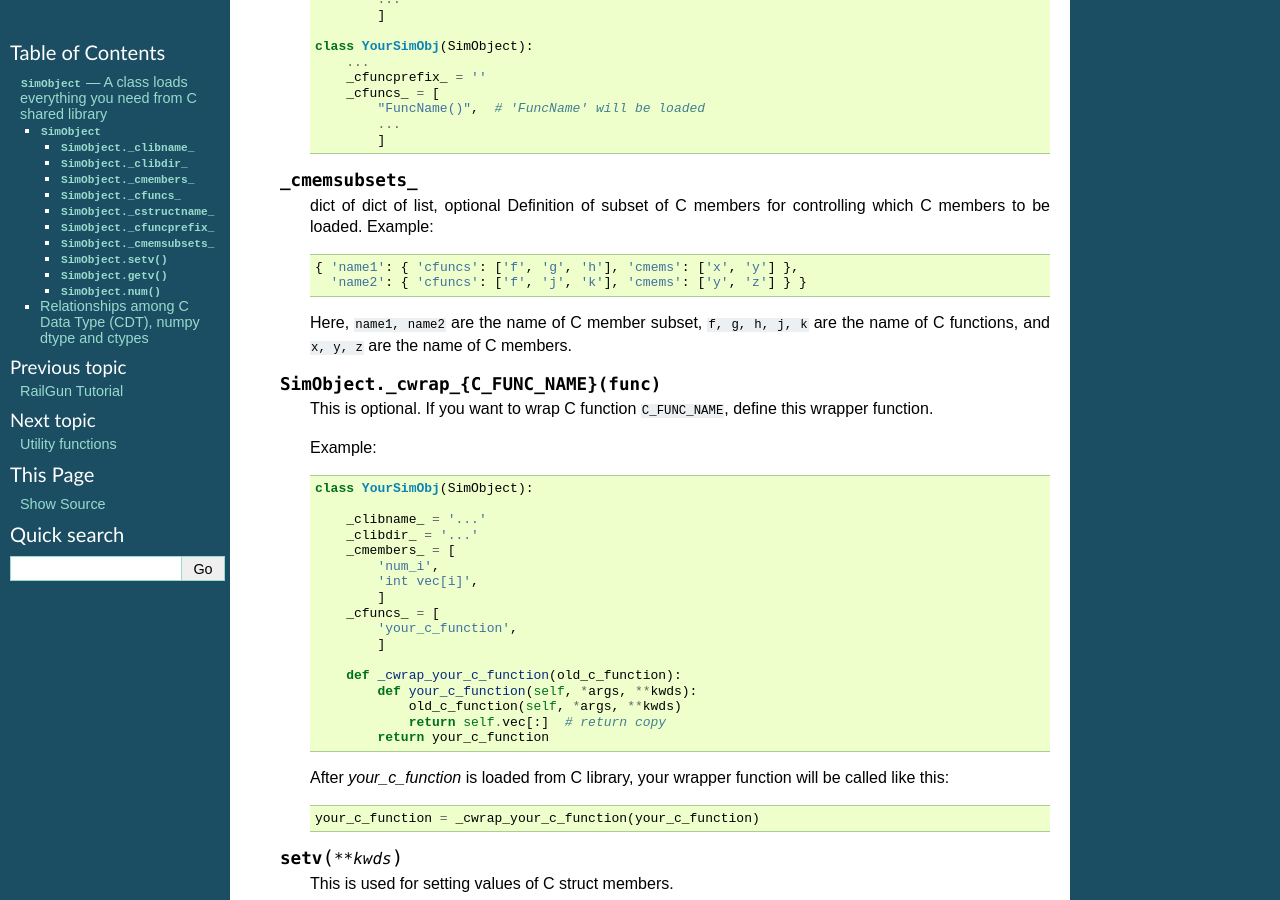
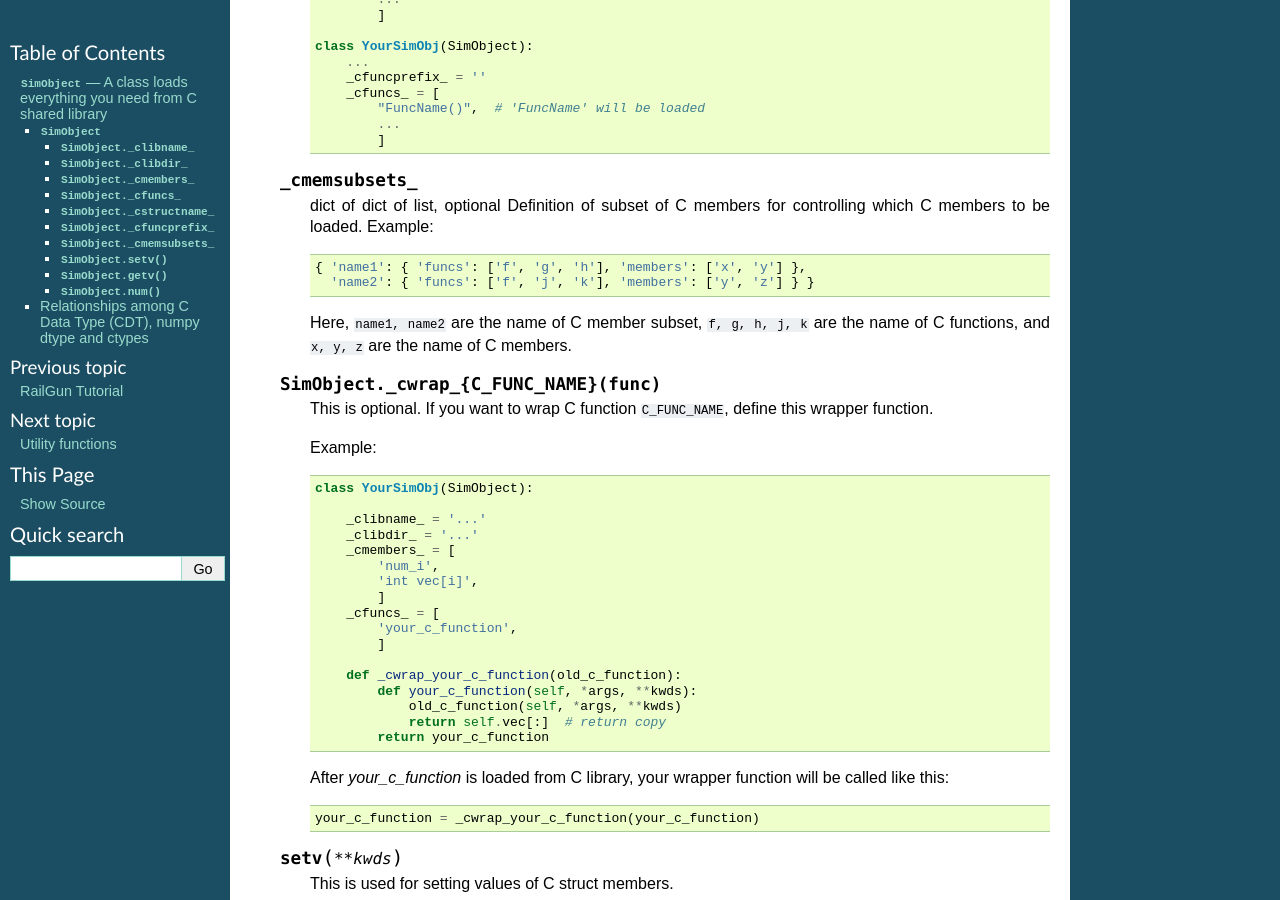
Before and after one commit to tkf/railgun, a Sphinx documentation site: the page built from doc/source/simobj.rst, in a window 1280 px wide and 900 px high, scrolled down 2875 px. Built offline with Sphinx 7.4.7, drawn with Linux system fonts in a browser that asks for light colours; formulas are drawn with MathJax 3; pages that are not in the unit, such as notebooks, are missing from menus.

Commit message:
fixed SimObject._cmemsubsets_ in doc/source/simobj.rst

```diff
--- a/doc/source/simobj.rst
+++ b/doc/source/simobj.rst
@@ -185,8 +185,8 @@
       Definition of subset of C members for controlling which
       C members to be loaded. Example::
 
-          { 'name1': { 'cfuncs': ['f', 'g', 'h'], 'cmems': ['x', 'y'] },
-            'name2': { 'cfuncs': ['f', 'j', 'k'], 'cmems': ['y', 'z'] } }
+          { 'name1': { 'funcs': ['f', 'g', 'h'], 'members': ['x', 'y'] },
+            'name2': { 'funcs': ['f', 'j', 'k'], 'members': ['y', 'z'] } }
 
       Here, ``name1, name2`` are the name of C member subset,
       ``f, g, h, j, k`` are the name of C functions, and
```
